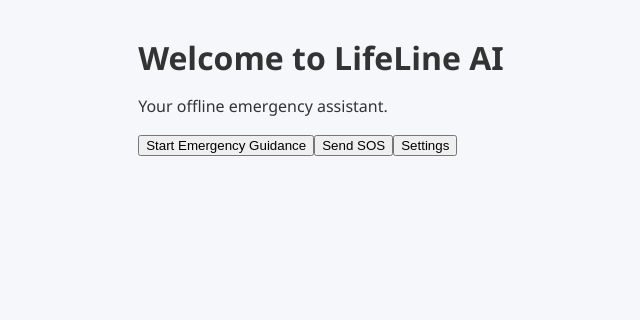
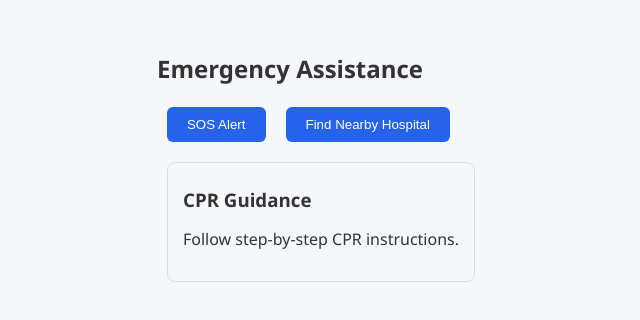
Before and after one commit to ankitkumar04100/LifeLine-AI, a React (Create React App) app in the folder frontend/: page / in a window 1280 px wide. Shown: the top 320 px of the page, without its empty margins (319-959 px from the left). Built offline with nearby package versions, Linux system fonts and the light colour scheme.

Commit message:
Update Home.tsx

```diff
--- a/frontend/src/screens/Home.tsx
+++ b/frontend/src/screens/Home.tsx
@@ -1,25 +1,21 @@
 import React from "react";
+import Button from "../components/Button";
+import GuidanceCard from "../components/GuidanceCard";
 
-interface HomeProps {
-  navigateTo: (screen: string) => void;
+function Home() {
+  return (
+    <div style={{ padding: "20px" }}>
+      <h2>Emergency Assistance</h2>
+
+      <Button label="SOS Alert" />
+      <Button label="Find Nearby Hospital" />
+
+      <GuidanceCard
+        title="CPR Guidance"
+        description="Follow step-by-step CPR instructions."
+      />
+    </div>
+  );
 }
 
-const Home: React.FC<HomeProps> = ({ navigateTo }) => {
-  return (
-    <div className="home-screen">
-      <h1>Welcome to LifeLine AI</h1>
-      <p>Your offline emergency assistant.</p>
-      <button className="button" onClick={() => navigateTo("Emergency")}>
-        Start Emergency Guidance
-      </button>
-      <button className="button" onClick={() => navigateTo("SOS")}>
-        Send SOS
-      </button>
-      <button className="button" onClick={() => navigateTo("Settings")}>
-        Settings
-      </button>
-    </div>
-  );
-};
-
 export default Home;
```
